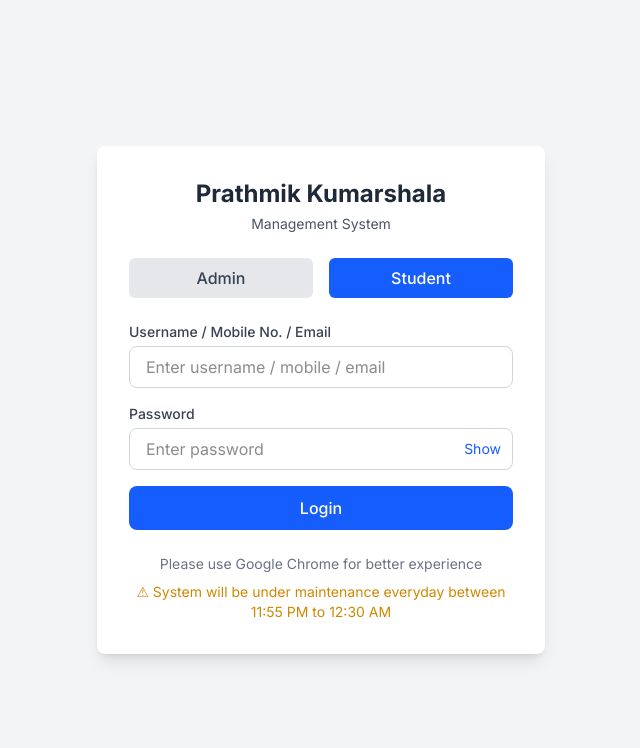
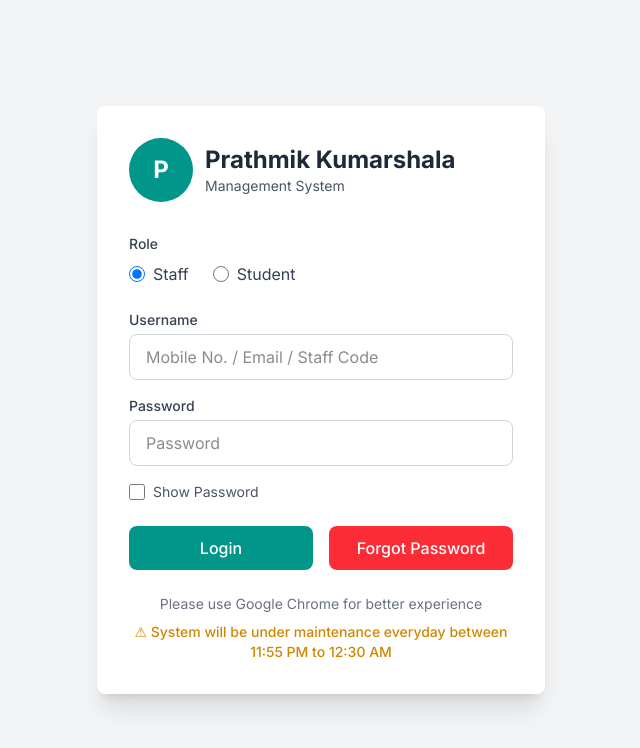
Before and after one commit to patelrafik5304-cell/prathmik-kumarshala-devla, a Next.js app: page /login in a window 1280 px wide. Shown: the top 748 px of the page, without its empty margins (319-959 px from the left). Built offline with nearby package versions, Linux system fonts and the light colour scheme; no server answers.

Commit message:
Update login page with exact specifications - centered layout, teal/green buttons, Staff default role

```diff
--- a/src/app/login/page.tsx
+++ b/src/app/login/page.tsx
@@ -12,7 +12,7 @@ export default function LoginPage() {
   const [error, setError] = useState('');
   const [loading, setLoading] = useState(false);
   const [showPassword, setShowPassword] = useState(false);
-  const [role, setRole] = useState<'admin' | 'student'>('student');
+  const [role, setRole] = useState<'admin' | 'student'>('admin');
   const router = useRouter();
   const { user } = useAuth();
 
@@ -40,38 +40,45 @@ export default function LoginPage() {
 
   return (
     <div className="min-h-screen flex items-center justify-center bg-gray-100 px-4">
-      <div className="w-full max-w-md">
-        <div className="bg-white rounded-lg shadow-lg p-8">
-          <div className="text-center mb-6">
-            <div className="mb-4">
+      <div className="w-full max-w-md bg-white rounded-lg shadow-xl p-8">
+        {/* Logo and Title */}
+        <div className="flex items-center gap-3 mb-8">
+          <div className="w-16 h-16 bg-teal-600 rounded-full flex items-center justify-center flex-shrink-0">
+            <span className="text-white text-2xl font-bold">P</span>
+          </div>
+          <div>
             <h1 className="text-2xl font-bold text-gray-800">Prathmik Kumarshala</h1>
-              <p className="text-gray-600 text-sm mt-1">Management System</p>
+            <p className="text-sm text-gray-600">Management System</p>
           </div>
         </div>
 
-          <div className="flex gap-4 mb-6">
-            <button
-              type="button"
-              onClick={() => setRole('admin')}
-              className={`flex-1 py-2 px-4 rounded-md font-medium transition ${
-                role === 'admin'
-                  ? 'bg-blue-600 text-white'
-                  : 'bg-gray-200 text-gray-700 hover:bg-gray-300'
-              }`}
-            >
-              Admin
-            </button>
-            <button
-              type="button"
-              onClick={() => setRole('student')}
-              className={`flex-1 py-2 px-4 rounded-md font-medium transition ${
-                role === 'student'
-                  ? 'bg-blue-600 text-white'
-                  : 'bg-gray-200 text-gray-700 hover:bg-gray-300'
-              }`}
-            >
-              Student
-            </button>
+        {/* Role Selection */}
+        <div className="mb-6">
+          <label className="block text-sm font-medium text-gray-700 mb-2">Role</label>
+          <div className="flex gap-6">
+            <label className="flex items-center cursor-pointer">
+              <input
+                type="radio"
+                name="role"
+                value="admin"
+                checked={role === 'admin'}
+                onChange={() => setRole('admin')}
+                className="w-4 h-4 text-teal-600 border-gray-300 focus:ring-teal-500"
+              />
+              <span className="ml-2 text-gray-700">Staff</span>
+            </label>
+            <label className="flex items-center cursor-pointer">
+              <input
+                type="radio"
+                name="role"
+                value="student"
+                checked={role === 'student'}
+                onChange={() => setRole('student')}
+                className="w-4 h-4 text-teal-600 border-gray-300 focus:ring-teal-500"
+              />
+              <span className="ml-2 text-gray-700">Student</span>
+            </label>
+          </div>
         </div>
 
         {error && (
@@ -81,54 +88,68 @@ export default function LoginPage() {
         <form onSubmit={handleLogin} className="space-y-4">
           <div>
             <label className="block text-sm font-medium text-gray-700 mb-1">
-                Username / Mobile No. / Email
+              Username
             </label>
             <input
               type="text"
               value={username}
               onChange={(e) => setUsername(e.target.value)}
-                className="w-full px-4 py-2 border border-gray-300 rounded-lg focus:ring-2 focus:ring-blue-500 focus:border-transparent"
-                placeholder="Enter username / mobile / email"
+              className="w-full px-4 py-2.5 border border-gray-300 rounded-lg focus:ring-2 focus:ring-teal-500 focus:border-transparent outline-none transition"
+              placeholder="Mobile No. / Email / Staff Code"
               required
             />
           </div>
+
           <div>
             <label className="block text-sm font-medium text-gray-700 mb-1">Password</label>
-              <div className="relative">
             <input
               type={showPassword ? 'text' : 'password'}
               value={password}
               onChange={(e) => setPassword(e.target.value)}
-                  className="w-full px-4 py-2 border border-gray-300 rounded-lg focus:ring-2 focus:ring-blue-500 focus:border-transparent pr-20"
-                  placeholder="Enter password"
+              className="w-full px-4 py-2.5 border border-gray-300 rounded-lg focus:ring-2 focus:ring-teal-500 focus:border-transparent outline-none transition"
+              placeholder="Password"
               required
             />
-                <button
-                  type="button"
-                  onClick={() => setShowPassword(!showPassword)}
-                  className="absolute right-3 top-1/2 -translate-y-1/2 text-sm text-blue-600 hover:text-blue-800"
-                >
-                  {showPassword ? 'Hide' : 'Show'}
-                </button>
           </div>
+
+          <div className="flex items-center">
+            <input
+              type="checkbox"
+              id="showPassword"
+              checked={showPassword}
+              onChange={() => setShowPassword(!showPassword)}
+              className="w-4 h-4 text-teal-600 border-gray-300 rounded focus:ring-teal-500"
+            />
+            <label htmlFor="showPassword" className="ml-2 text-sm text-gray-600 cursor-pointer">
+              Show Password
+            </label>
           </div>
+
+          <div className="flex gap-4 pt-2">
             <button
               type="submit"
               disabled={loading}
-              className="w-full bg-blue-600 text-white py-2.5 rounded-lg font-medium hover:bg-blue-700 transition disabled:opacity-50"
+              className="flex-1 bg-teal-600 text-white py-2.5 rounded-lg font-medium hover:bg-teal-700 transition disabled:opacity-50"
             >
               {loading ? 'Signing in...' : 'Login'}
             </button>
+            <button
+              type="button"
+              onClick={() => router.push('/forgot-password')}
+              className="flex-1 bg-red-500 text-white py-2.5 rounded-lg font-medium hover:bg-red-600 transition"
+            >
+              Forgot Password
+            </button>
+          </div>
         </form>
 
         <div className="mt-6 text-center text-sm text-gray-500 space-y-2">
           <p>Please use Google Chrome for better experience</p>
-            <p className="text-yellow-600">
+          <p className="text-yellow-600 font-medium">
             ⚠ System will be under maintenance everyday between 11:55 PM to 12:30 AM
           </p>
         </div>
       </div>
     </div>
-    </div>
   );
 }
```
Lines whose indentation alone changed are shown as unchanged.
